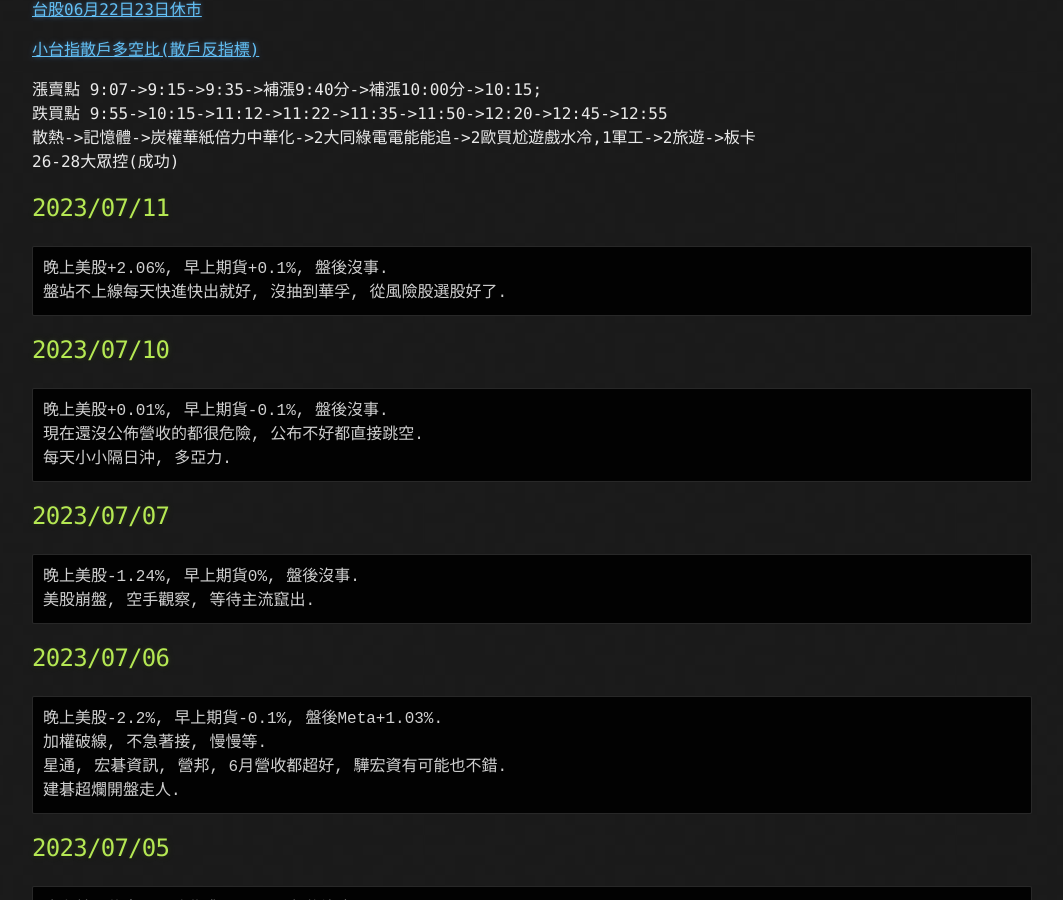
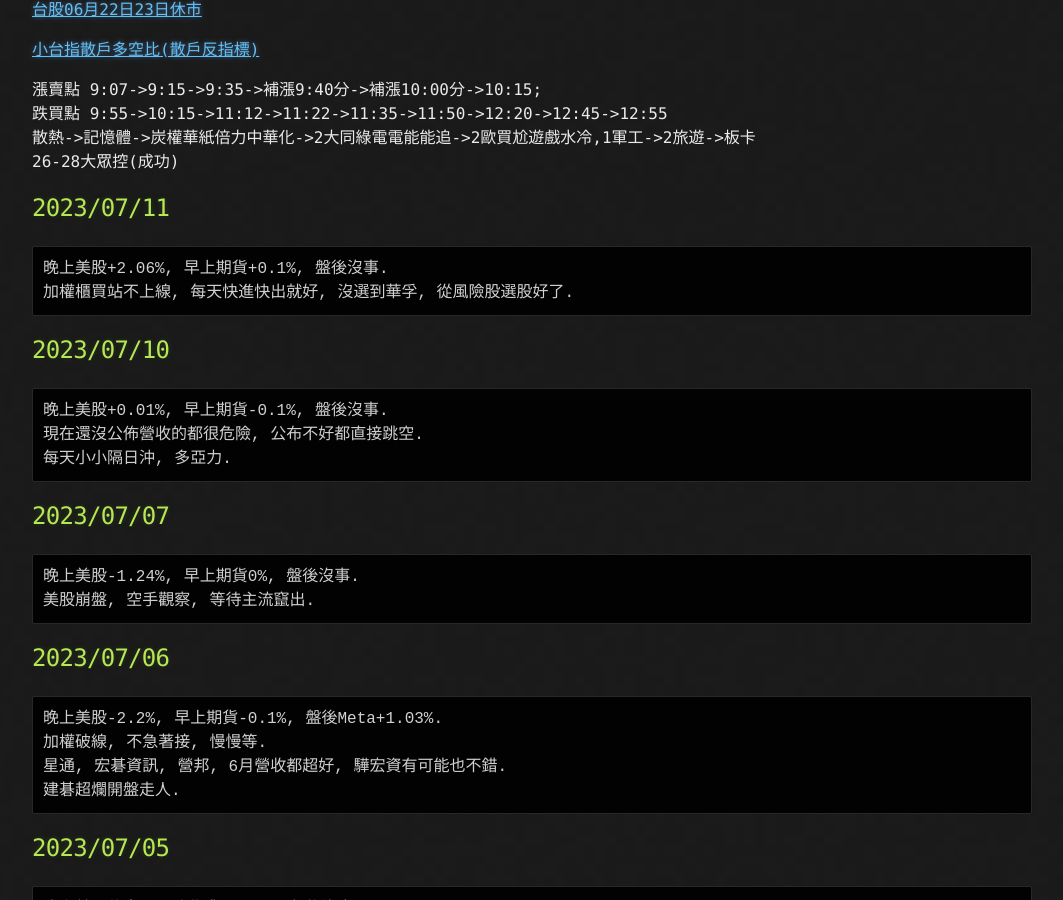
Before and after one commit to lepg5487/Stock_God, a Jekyll site: the page built from index.md, in a window 1280 px wide and 900 px high, scrolled down 460 px. Shown: the whole window, without its empty margins (108-1171 px from the left). Built offline with Jekyll 4.4.1, drawn with Linux system fonts in a browser that asks for light colours; our own code applies the rules of GitHub Pages for plain Markdown files.

Commit message:
Update index.md

````diff
--- a/index.md
+++ b/index.md
@@ -24,7 +24,7 @@ layout: testlayouts
 ## 2023/07/11
 ```
 晚上美股+2.06%, 早上期貨+0.1%, 盤後沒事.
-盤站不上線每天快進快出就好, 沒抽到華孚, 從風險股選股好了.
+加權櫃買站不上線, 每天快進快出就好, 沒選到華孚, 從風險股選股好了.
 ```
 
 ## 2023/07/10
````
